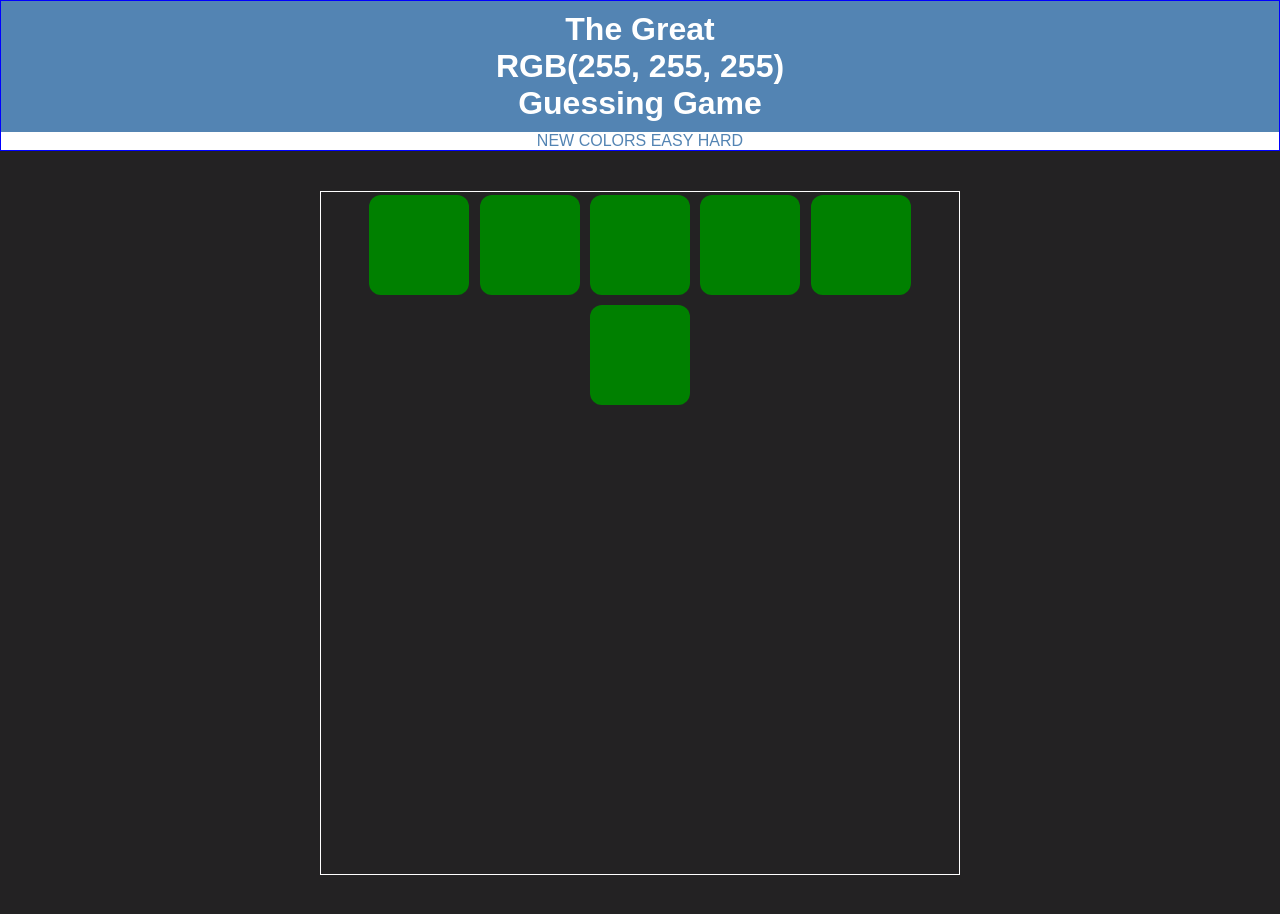
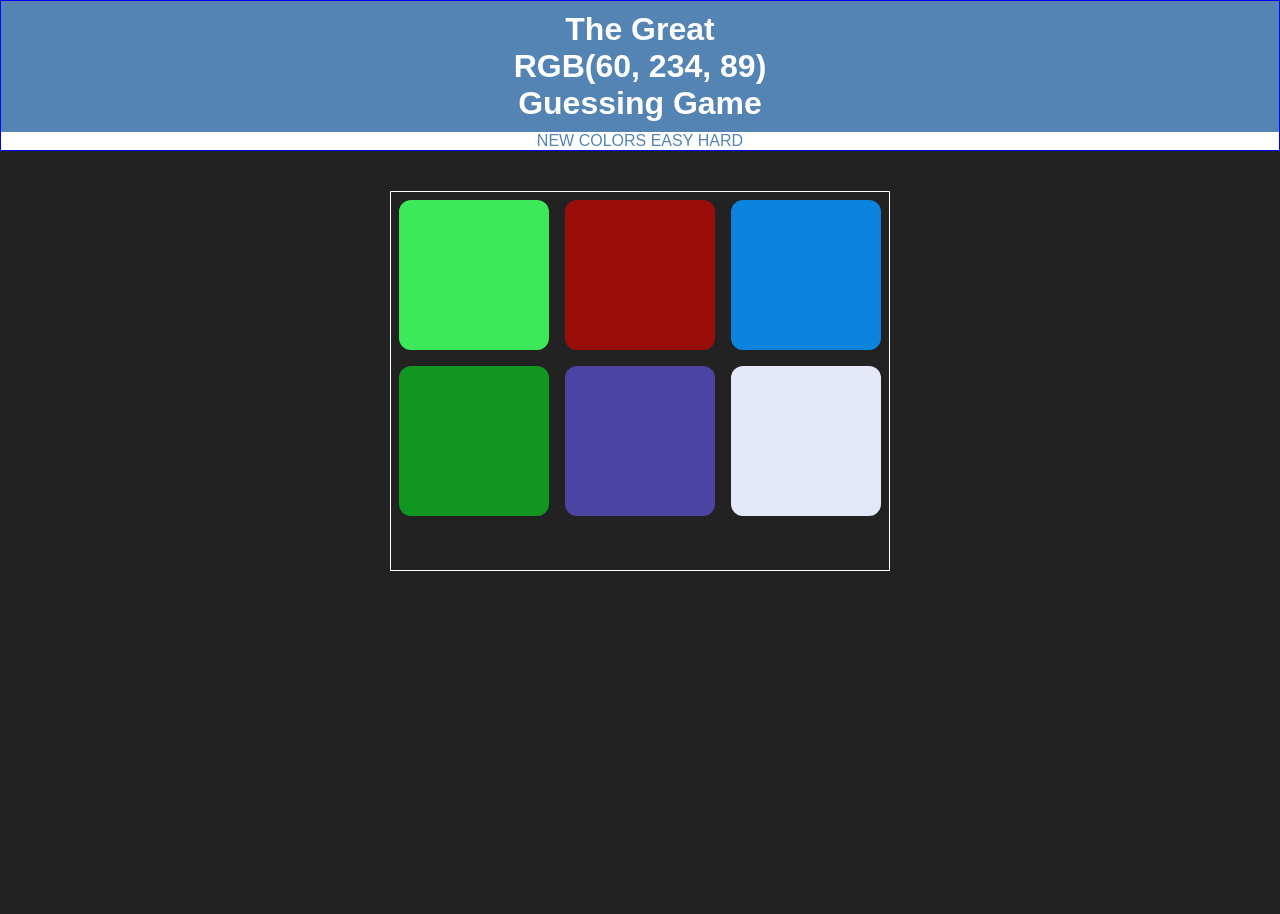
Before and after one commit to seancswanson/pigmentation-presumption, a plain HTML site: page index.html in a window 1280 px wide. Drawn offline with Linux system fonts and the light colour scheme.

Commit message:
Set up logic for creating tiles of different colors, setting at random the winning rgb value, styling, etc

```diff
--- a/js/main.js
+++ b/js/main.js
@@ -1,12 +1,56 @@
 (function() {
   // ----------
+  var colorSquares = document.querySelectorAll(".color-square-tile");
+  colorSquares = Array.prototype.slice.call(colorSquares);
+
+  var colors = [];
+
+  var targetColorHeading = document.querySelector(".rgb-to-guess");
+  var targetColor;
+
   var App = {
     initGame: function() {
+      this.makeRGBString();
+      this.setClickHandlers();
+    },
+
+    setSquareColors: function(rgbString) {
+      var self = this;
+      colorSquares.forEach(function(colorSquare, i) {
+        colorSquare.style.background = colors[i];
+      });
+    },
+
+    makeRGBString: function(num) {
+      var r, g, b, rgbString;
+      for (var i = 0; i <= colorSquares.length - 1; i++) {
+        r = this.getRandomNumber();
+        g = this.getRandomNumber();
+        b = this.getRandomNumber();
+        rgbString = "rgb(" + r + ", " + g + ", " + b + ")";
+        colors.push(rgbString);
+        this.setSquareColors(rgbString);
+        targetColor =
+          colors[Math.floor(Math.random() * (colorSquares.length - 1))];
+        targetColorHeading.textContent = this.capitalizeRGBString();
+      }
+    },
+
+    getRandomNumber: function() {
+      return Math.floor(Math.random() * 255);
+    },
+
+    capitalizeRGBString: function() {
+      var cleanTargetColorRGB =
+        (targetColor ? targetColor.slice(0, 3).toUpperCase() : "failed") +
+        (targetColor ? targetColor.slice(3, 18) : "failed");
+      return cleanTargetColorRGB;
+    },
+
+    setClickHandlers: function() {
 
     }
-
-
-  }
+  };
 
   App.initGame();
 })();
--- a/style/main.css
+++ b/style/main.css
@@ -40,17 +40,37 @@ body {
 }
 
 .color-square-container {
-  max-width: 50vw;
-  height: 90%;
+  width: 75vw;
+  max-width: 500px;
+  height: 50%;
   margin: 0 auto;
   border: 1px solid white;
 }
 
 .color-square-tile {
-  margin: 3px;
-  height: 100px;
-  width: 100px;
+  margin: 1.66%;
+  padding-bottom: 30%;
+  width: 30%;
+  float: left;
   background: green;
   border-radius: 12px;
-  display: inline-block;
+  transition: all .1s ease-in-out;
 }
+
+.color-square-tile:hover {
+  box-shadow: 0 0 2px 4px white;
+  cursor: pointer;
+}
+
+.uppercase {
+  text-transform: uppercase;
+}
+
+@keyframes glow {
+  0% {
+    box-shadow: 0 0 0 white;
+  }
+  100% {
+    box-shadow: 0 0 3px 4px white;
+  }
+};
```
